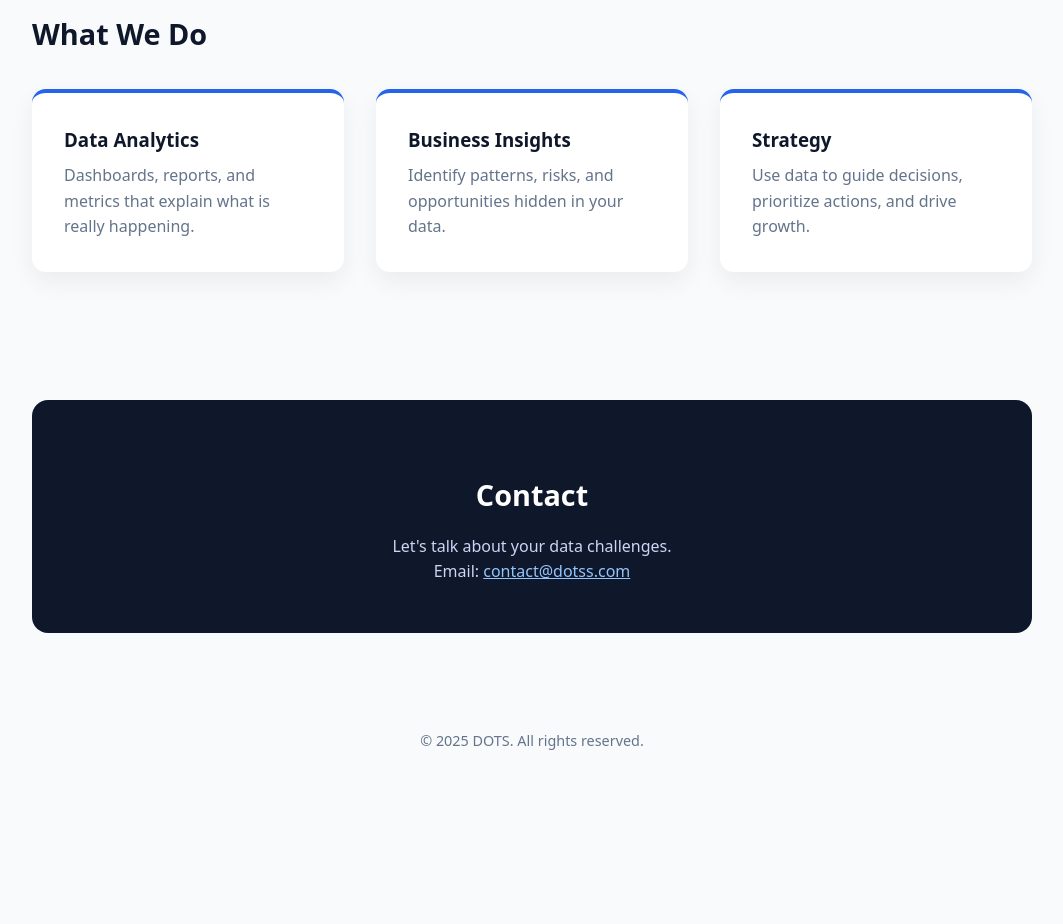
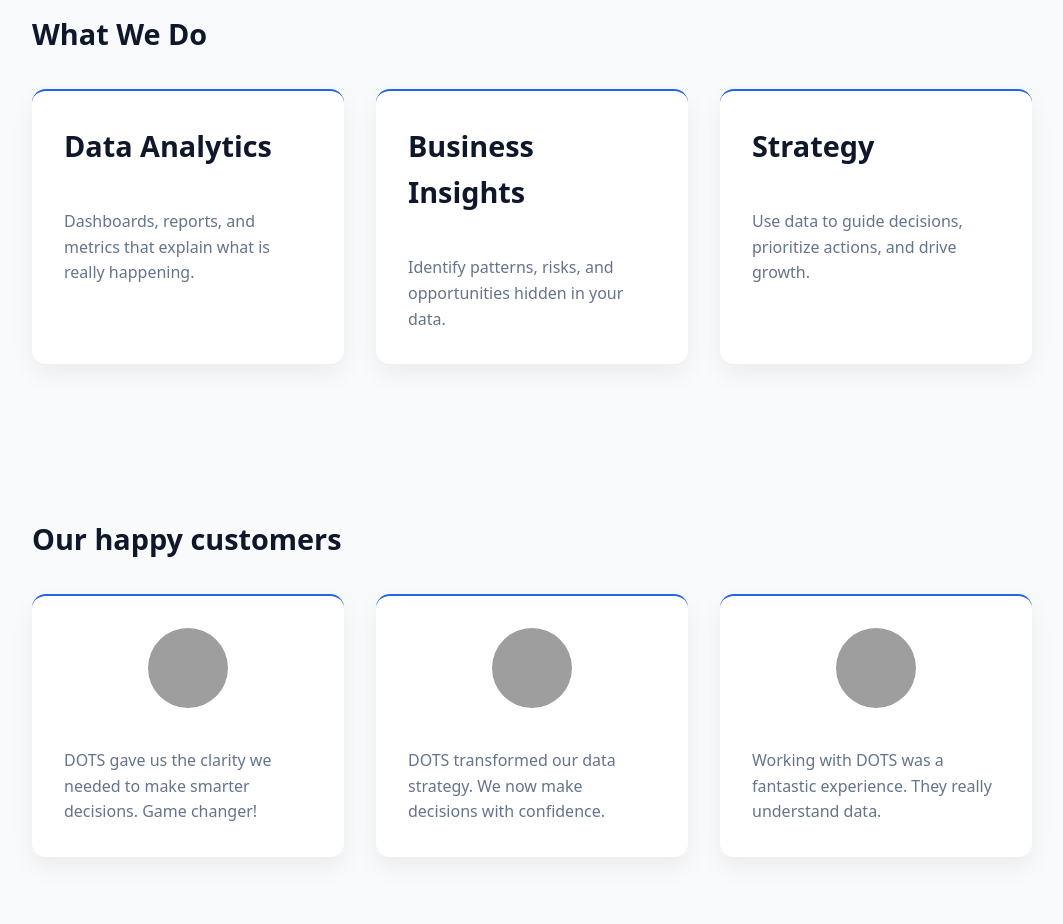
Before and after one commit to dots-global/dots, a plain HTML site: page index.html in a window 1280 px wide. Shown: the part 1340-2264 px from the top of the page, without its empty margins (108-1171 px from the left). Before the commit the page ends 2124 px from the top, so only its background shows below. Drawn offline with Linux system fonts and the light colour scheme; grey boxes are pictures that could not be loaded.

Commit message:
add testimonial cards

```diff
--- a/index.html
+++ b/index.html
@@ -30,18 +30,42 @@
 
     <section>
         <h2>What We Do</h2>
-        <div class="services">
+        <div class="services card-container">
             <div class="card">
-                <h3>Data Analytics</h3>
+                <h2>Data Analytics</h2>
                 <p>Dashboards, reports, and metrics that explain what is really happening.</p>
             </div>
             <div class="card">
-                <h3>Business Insights</h3>
+                <h2>Business Insights</h2>
                 <p>Identify patterns, risks, and opportunities hidden in your data.</p>
             </div>
             <div class="card">
-                <h3>Strategy</h3>
+                <h2>Strategy</h2>
                 <p>Use data to guide decisions, prioritize actions, and drive growth.</p>
+            </div>
+        </div>
+    </section>
+
+    <section>
+        <h2>Our happy customers</h2>
+        <div class="testimonials card-container">
+            <div class="card">
+                <h2 class="testimonial-profile"><img
+                        src="https://images.unsplash.com/photo-1438761681033-6461ffad8d80?w=200&dpr=2&h=200&auto=format&fit=crop&q=60&ixid=M3wxMjA3fDB8MXxhbGx8fHx8fHx8fHwxNzcwNDQ4MjE1fA&ixlib=rb-4.1.0"
+                        alt="user1"></h2>
+                <p>DOTS gave us the clarity we needed to make smarter decisions. Game changer!</p>
+            </div>
+            <div class="card">
+                <h2 class="testimonial-profile"><img
+                        src="https://images.unsplash.com/photo-1607346256330-dee7af15f7c5?w=200&dpr=1&h=200&auto=format&fit=crop&crop=entropy&q=120&ixid=M3wxMjA3fDB8MXxhbGx8fHx8fHx8fHwxNzcwNDQ5MzQ3fA&ixlib=rb-4.1.0"
+                        alt="user2"></h2>
+                <p>DOTS transformed our data strategy. We now make decisions with confidence.</p>
+            </div>
+            <div class="card">
+                <h2 class="testimonial-profile"><img
+                        src="https://plus.unsplash.com/premium_photo-1691030256214-dc57034ec935?w=200&dpr=1&h=200&auto=format&fit=crop&crop=entropy&q=120&ixlib=rb-4.1.0&ixid=M3wxMjA3fDB8MHxzZWFyY2h8MzN8fGluZGlhbnxlbnwwfHwwfHx8MA%3D%3D"
+                        alt="user3"></h2>
+                <p>Working with DOTS was a fantastic experience. They really understand data.</p>
             </div>
         </div>
     </section>
--- a/style.css
+++ b/style.css
@@ -10,8 +10,13 @@
 
 body {
 	margin: 0;
-	font-family: system-ui, -apple-system, BlinkMacSystemFont, "Segoe UI",
-		Roboto, sans-serif;
+	font-family:
+		system-ui,
+		-apple-system,
+		BlinkMacSystemFont,
+		"Segoe UI",
+		Roboto,
+		sans-serif;
 	color: var(--secondary);
 	line-height: 1.6;
 	background: var(--bg);
@@ -59,7 +64,7 @@ h2 {
 	margin-bottom: 1rem;
 }
 
-.services {
+.card-container {
 	display: grid;
 	grid-template-columns: repeat(auto-fit, minmax(240px, 1fr));
 	gap: 2rem;
@@ -68,13 +73,26 @@ h2 {
 
 .card {
 	background: var(--card);
+	display: flex;
+	flex-direction: column;
+	gap: 2rem;
 	padding: 2rem;
 	border-radius: 14px;
 	box-shadow: 0 10px 25px rgba(0, 0, 0, 0.06);
-	border-top: 4px solid var(--primary);
+	border-top: 2px solid var(--primary);
+
+	cursor: pointer;
+	transition:
+		transform 0.2s ease,
+		box-shadow 0.2s ease;
 }
 
-.card h3 {
+.card:hover {
+	transform: translateY(-5px);
+	box-shadow: 0 15px 30px rgba(0, 0, 0, 0.1);
+}
+
+.card h2 {
 	margin-top: 0;
 	margin-bottom: 0.5rem;
 }
@@ -82,6 +100,20 @@ h2 {
 .card p {
 	color: var(--muted);
 	margin: 0;
+}
+
+.testimonial-profile {
+	width: 80px;
+	height: 80px;
+	border-radius: 50%;
+	overflow: hidden;
+	margin: 0 auto;
+}
+
+.testimonial-profile img {
+	width: 100%;
+	height: 100%;
+	object-fit: cover;
 }
 
 .contact {
```
